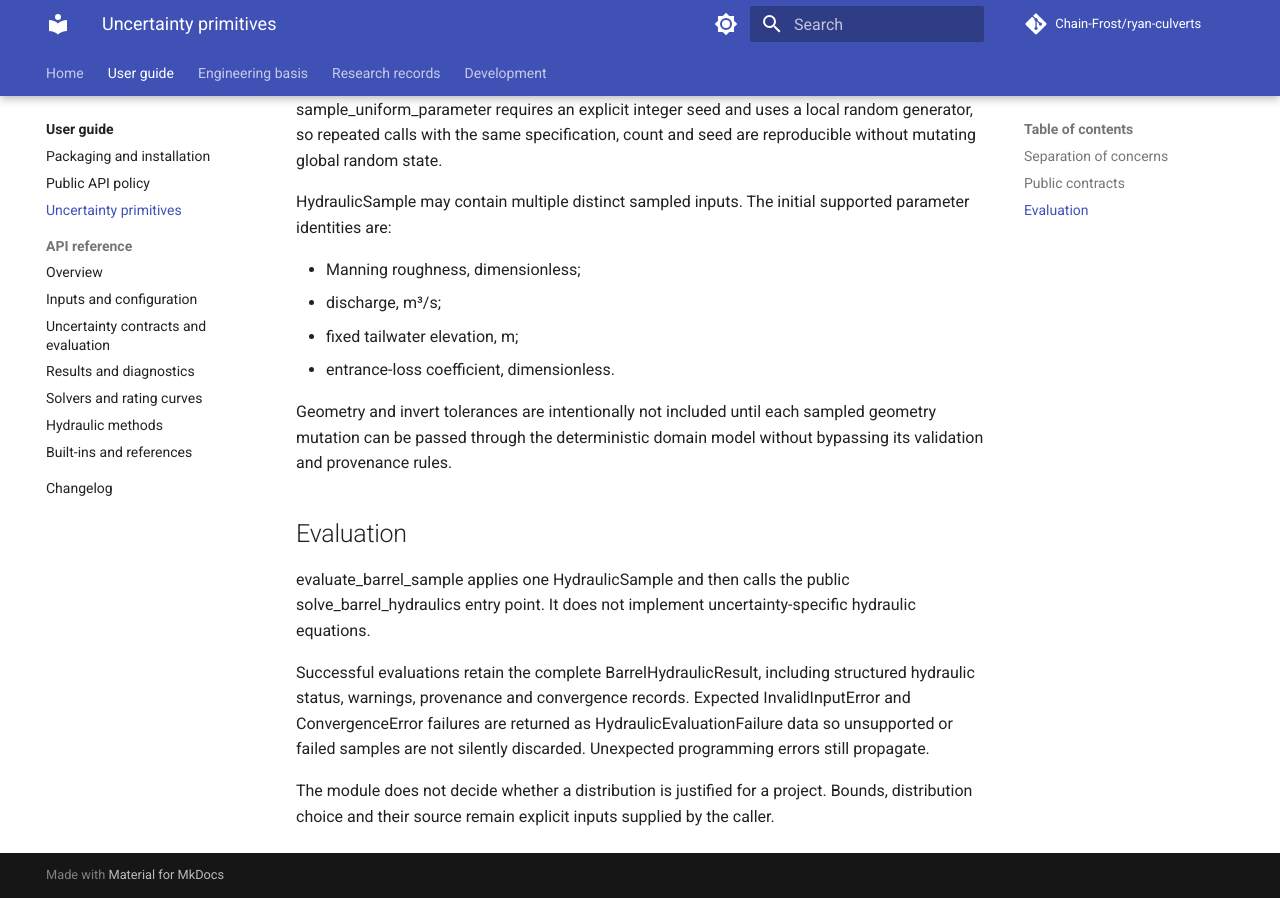
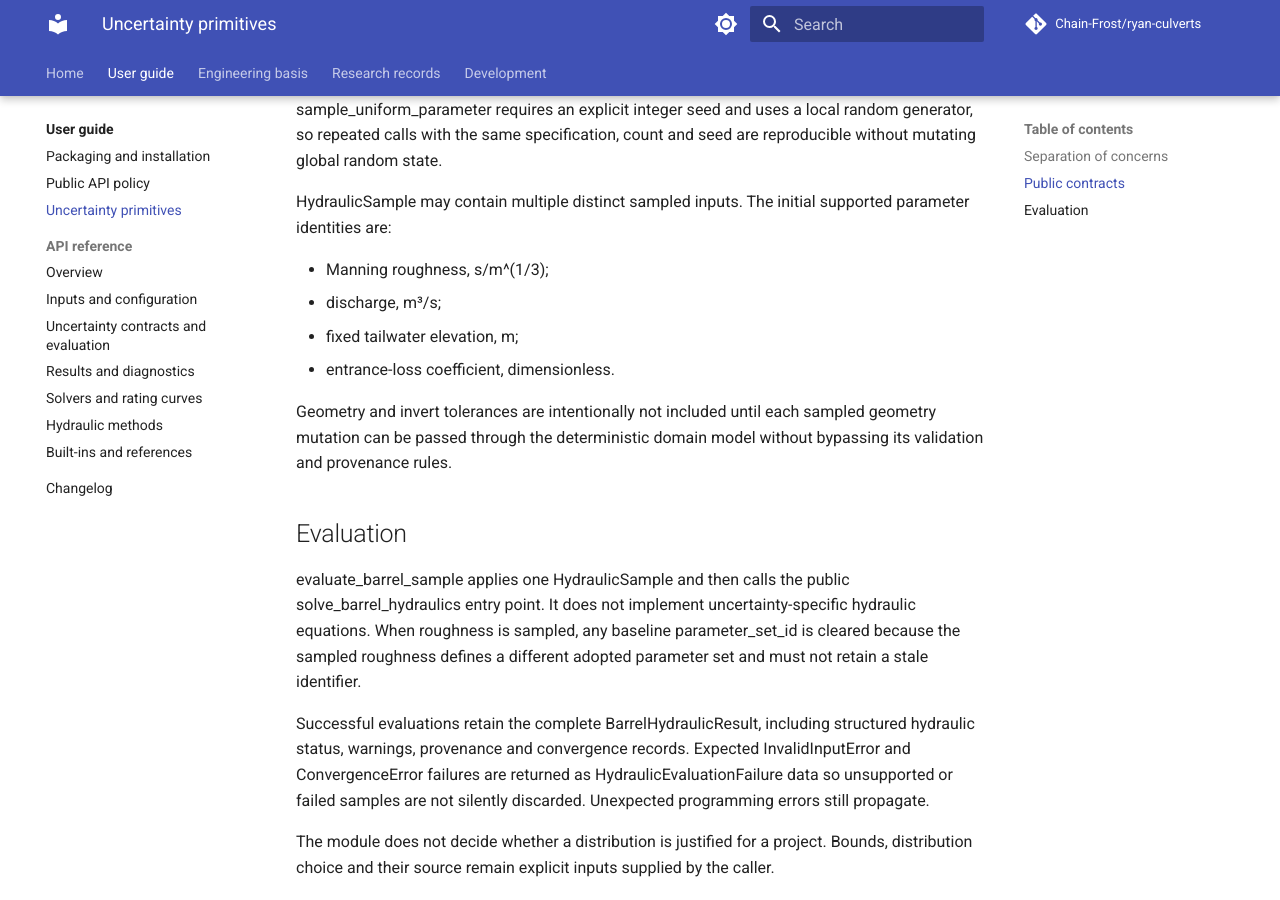
Before and after one commit to Chain-Frost/ryan-culverts, an MkDocs documentation site: the page built from docs/uncertainty.md, in a window 1280 px wide and 900 px high, scrolled down 820 px. Built offline with MkDocs 1.6.1 and Material for MkDocs 9.7.7, drawn with Linux system fonts in a browser that asks for light colours; comment, search, counter and statistics services are not loaded.

Commit message:
docs: correct uncertainty units and provenance behavior

```diff
--- a/docs/uncertainty.md
+++ b/docs/uncertainty.md
@@ -34,7 +34,7 @@
 HydraulicSample may contain multiple distinct sampled inputs. The initial supported
 parameter identities are:
 
-- Manning roughness, dimensionless;
+- Manning roughness, s/m^(1/3);
 - discharge, m³/s;
 - fixed tailwater elevation, m;
 - entrance-loss coefficient, dimensionless.
@@ -47,7 +47,9 @@
 
 evaluate_barrel_sample applies one HydraulicSample and then calls the public
 solve_barrel_hydraulics entry point. It does not implement uncertainty-specific
-hydraulic equations.
+hydraulic equations. When roughness is sampled, any baseline parameter_set_id is cleared
+because the sampled roughness defines a different adopted parameter set and must not retain
+a stale identifier.
 
 Successful evaluations retain the complete BarrelHydraulicResult, including structured
 hydraulic status, warnings, provenance and convergence records. Expected
```
